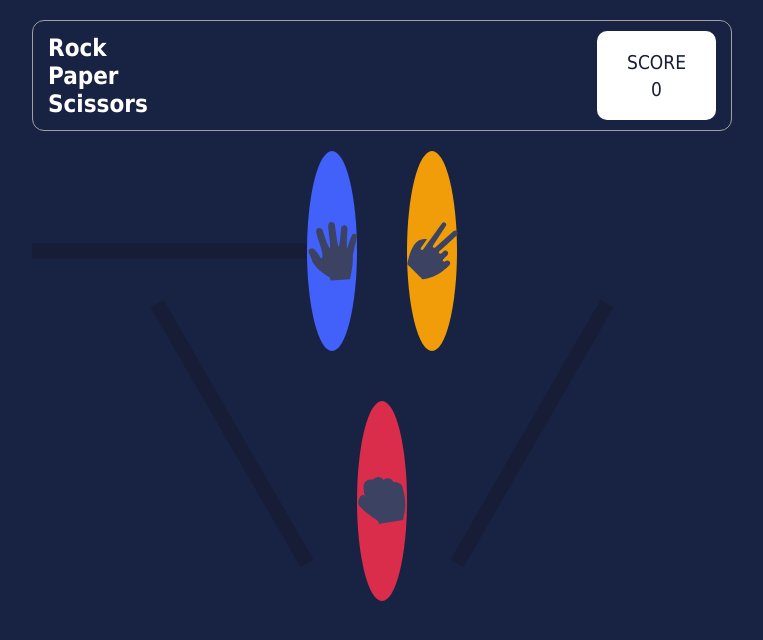
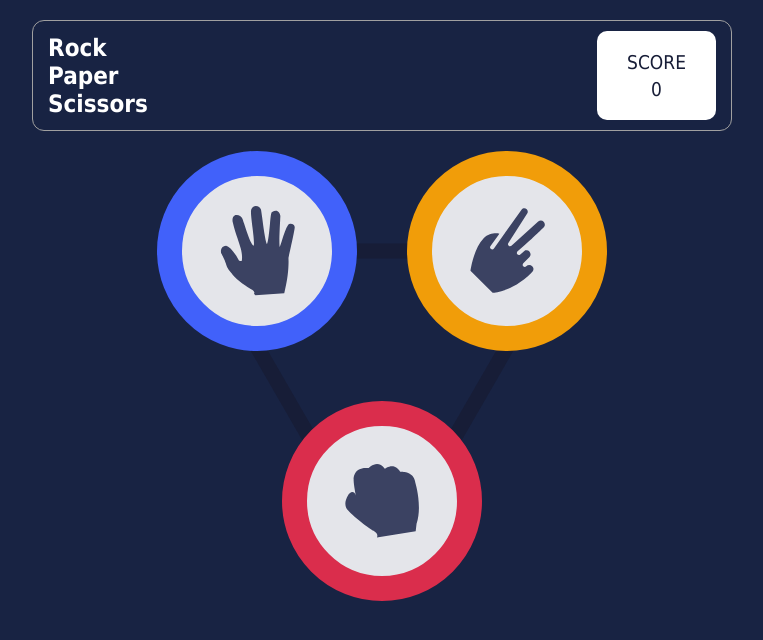
Before and after one commit to AmrAlDroubie/rock-paper-scissors-game, a plain HTML site: page index.html in a window 1280 px wide. Shown: the whole page, without its empty margins (258-1021 px from the left). Drawn offline with Linux system fonts and the light colour scheme.

Commit message:
fix size

```diff
--- a/css/style.css
+++ b/css/style.css
@@ -56,7 +56,7 @@ body{
 
 .game-part{
     background-color: #e4e5ea;
-    width: 20px;
+    width: 200px;
     height:200px;
     border-radius: 50%;
     display: flex;
```
